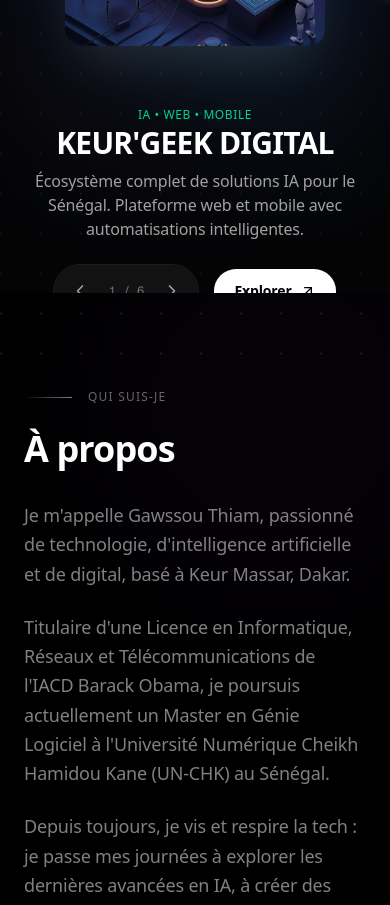
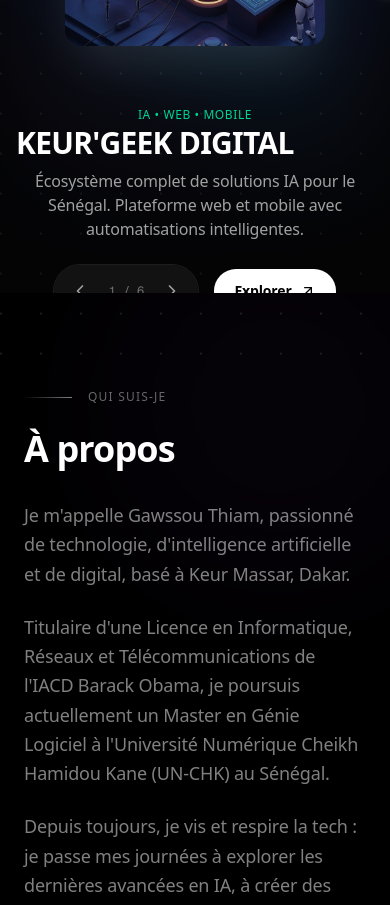
Before and after one commit to gawssougeek221/portfolio-gawssou, a Next.js app: page / in a window 390 px wide. Shown: the part 3880-4785 px from the top of the page. Built offline with nearby package versions, Linux system fonts and the light colour scheme.

Commit message:
feat: Add 'En développement' badge for projects in development

```diff
--- a/src/app/page.tsx
+++ b/src/app/page.tsx
@@ -689,6 +689,7 @@ const PROJECTS_DATA: FocusRailItem[] = [
     meta: "IA • Business",
     imageSrc: '/images/project-senestock.png',
     href: '#senestock',
+    status: 'development',
   },
   {
     id: 4,
@@ -705,6 +706,7 @@ const PROJECTS_DATA: FocusRailItem[] = [
     meta: "Éducation • IA",
     imageSrc: '/images/service-community.png',
     href: '#cours',
+    status: 'development',
   },
   {
     id: 6,
@@ -713,6 +715,7 @@ const PROJECTS_DATA: FocusRailItem[] = [
     meta: "Agriculture • IA",
     imageSrc: '/images/service-automation.png',
     href: '#agritech',
+    status: 'development',
   },
 ]
 
--- a/src/components/ui/focus-rail.tsx
+++ b/src/components/ui/focus-rail.tsx
@@ -13,6 +13,7 @@ export type FocusRailItem = {
   imageSrc: string;
   href?: string;
   meta?: string;
+  status?: 'development' | 'completed';
 };
 
 interface FocusRailProps {
@@ -258,9 +259,16 @@ export function FocusRail({
                     {activeItem.meta}
                   </span>
                 )}
-                <h2 className="text-3xl font-bold tracking-tight md:text-4xl text-white">
-                  {activeItem.title}
-                </h2>
+                <div className="flex items-center gap-3">
+                  <h2 className="text-3xl font-bold tracking-tight md:text-4xl text-white">
+                    {activeItem.title}
+                  </h2>
+                  {activeItem.status === 'development' && (
+                    <span className="px-2 py-1 text-xs font-medium bg-gradient-to-r from-purple-500/20 to-cyan-500/20 text-cyan-300 border border-cyan-500/30 rounded-full animate-pulse">
+                      🚧 En développement
+                    </span>
+                  )}
+                </div>
                 {activeItem.description && (
                   <p className="max-w-md text-neutral-400">
                     {activeItem.description}
```
